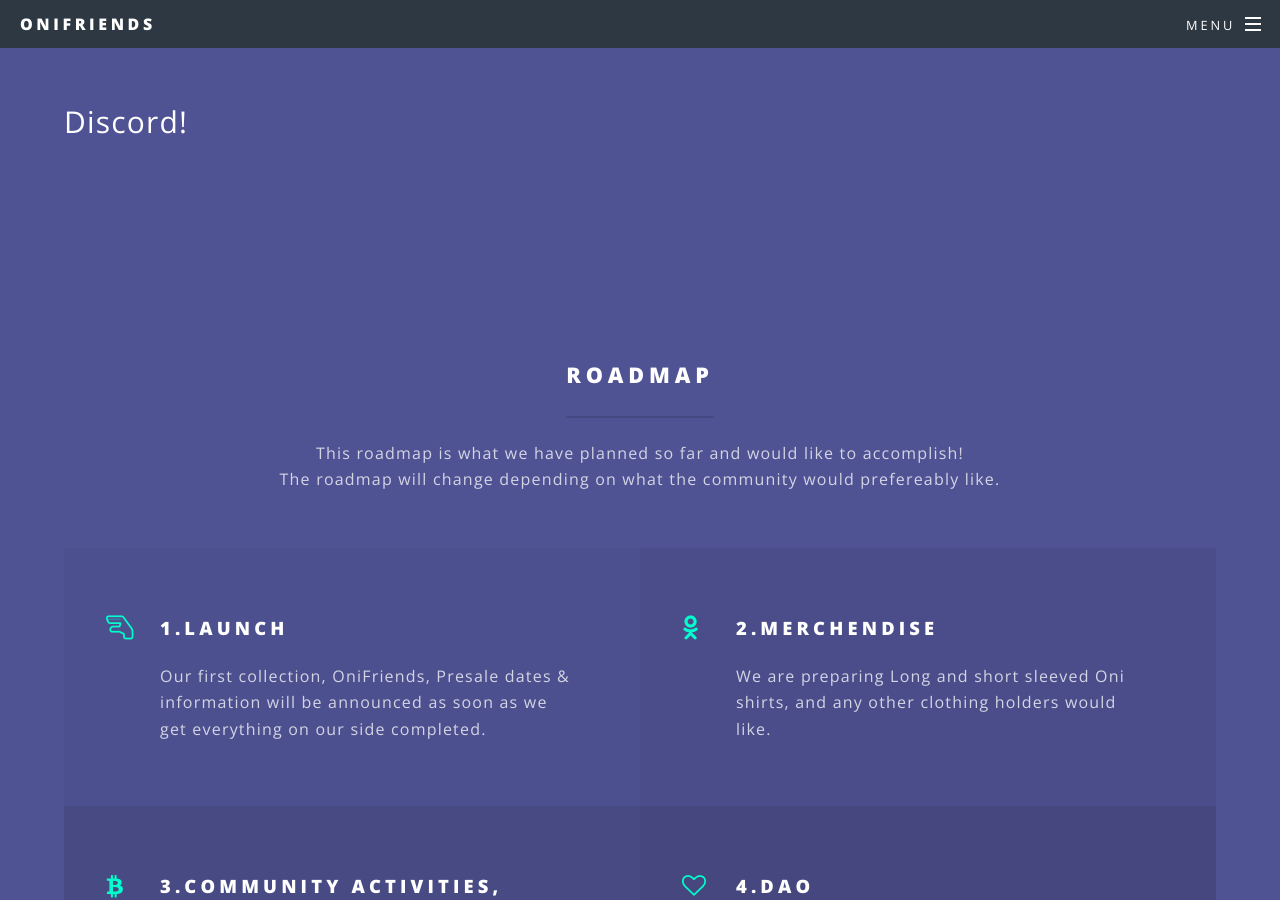
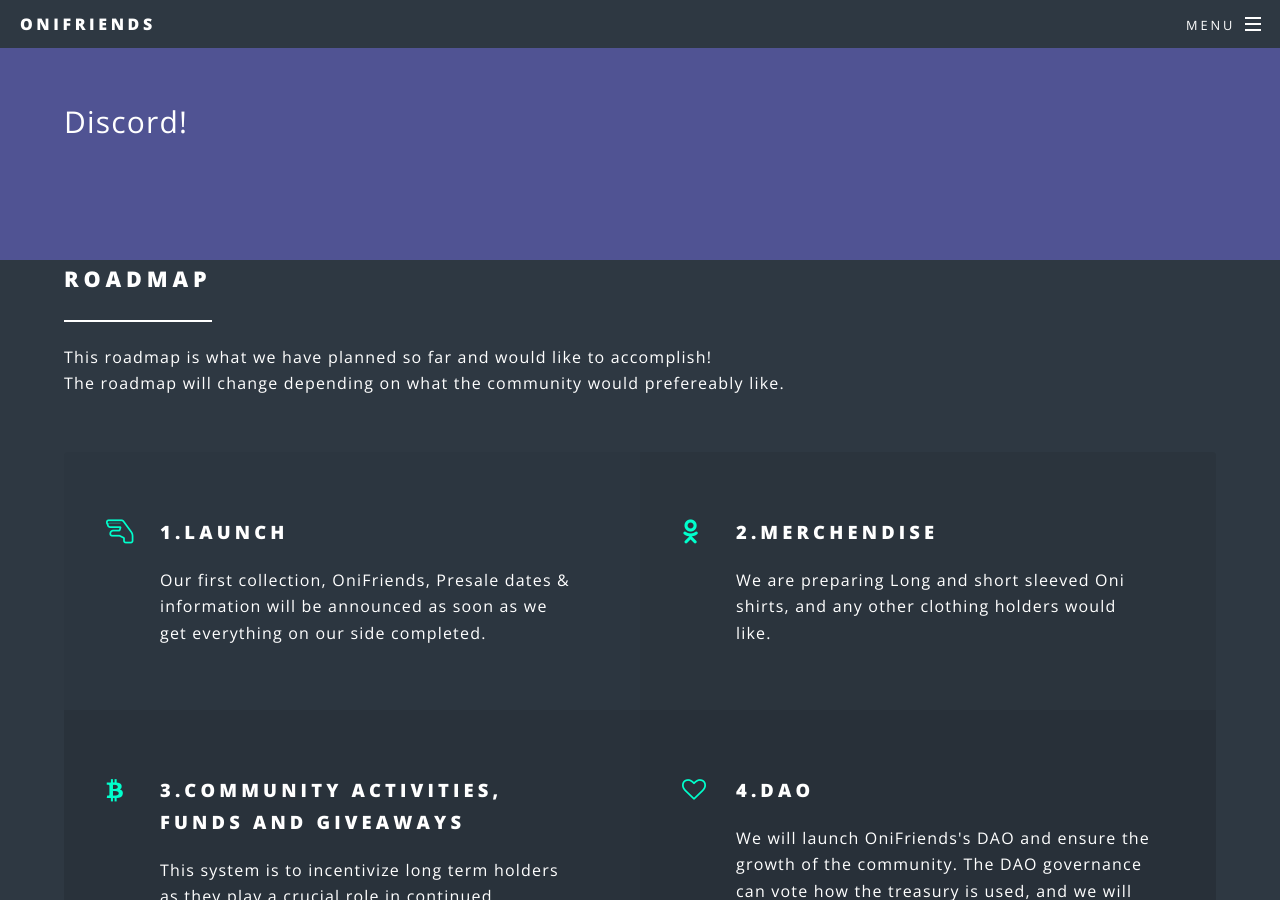
Before and after one commit to TeaOnMe/TeaOnMe.github.io, a Jekyll site: the page built from index.html, in a window 1280 px wide and 900 px high, scrolled down 1200 px. Built offline with Jekyll 4.4.1, drawn with Linux system fonts in a browser that asks for light colours.

Commit message:
Update index.html

```diff
--- a/index.html
+++ b/index.html
@@ -28,7 +28,7 @@
 					</section>
 
 				<!-- Two -->
-					<section id="twp" class="wrapper style3 special">
+					<section id="twp" class="wrapper alt style2">
 						<div class="inner">
 							<header class="major">
 								<h2>RoadMap</h2>
@@ -65,7 +65,7 @@
 					</section>
 
 				<!-- Three -->
-					<section id="three" class="wrapper alt style2">
+					<section id="three" class="wrapper style3 special">
 						<section class="spotlight">
 							<div class="image"><img src="images/pic01.jpg" alt="" /></div><div class="content">
 								<h2>FishMan</h2>
```
